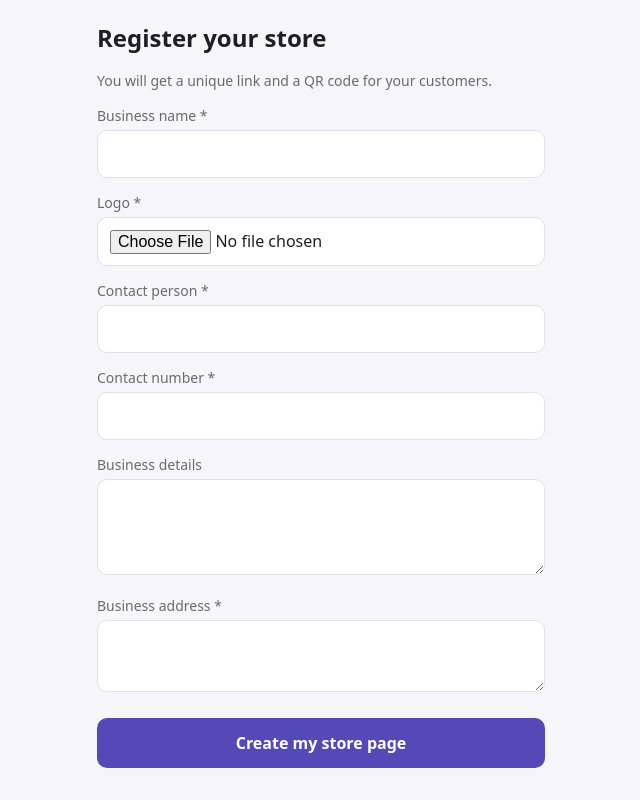
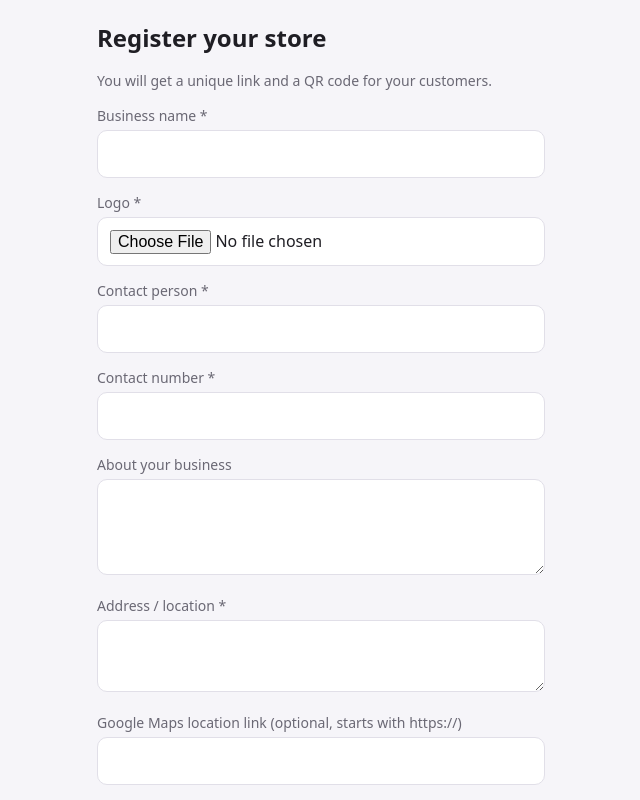
Before and after one commit to nexussupporth2-web/loyalty-platform, a Next.js app: page /register in a window 1280 px wide. Shown: the top 800 px of the page, without its empty margins (319-959 px from the left). Built offline with nearby package versions, Linux system fonts and the light colour scheme.

Commit message:
Update page.js

```diff
--- a/app/register/page.js
+++ b/app/register/page.js
@@ -1,7 +1,11 @@
-import { createStore } from "./actions";
+import RegisterForm from './RegisterForm';
 
 export default function Register({ searchParams }) {
   return (
-    <> <h1>Register your store</h1> <p className="sub"> You will get a unique link and a QR code for your customers. </p> {searchParams.error && ( <div className="msg err" role="alert"> {searchParams.error} </div> )} <form action={createStore}> <label htmlFor="business_name">Business name *</label> <input id="business_name" name="business_name" required maxLength={80} /> <label htmlFor="logo">Logo *</label> <input id="logo" name="logo" type="file" accept="image/*" required /> <label htmlFor="contact_person">Contact person *</label> <input id="contact_person" name="contact_person" required maxLength={80} /> <label htmlFor="contact_number">Contact number *</label> <input id="contact_number" name="contact_number" type="tel" required /> <label htmlFor="business_details">Business details</label> <textarea id="business_details" name="business_details" rows={3} maxLength={500} /> <label htmlFor="address">Business address *</label> <textarea id="address" name="address" rows={2} required maxLength={300} /> <button className="btn" type="submit" style={{ marginTop: 20 }}> Create my store page </button> </form> </>
+    <>
+      <h1>Register your store</h1>
+      <p className="sub">You will get a unique link and a QR code for your customers.</p>
+      <RegisterForm error={searchParams.error} />
+    </>
   );
-    }
+}
```
